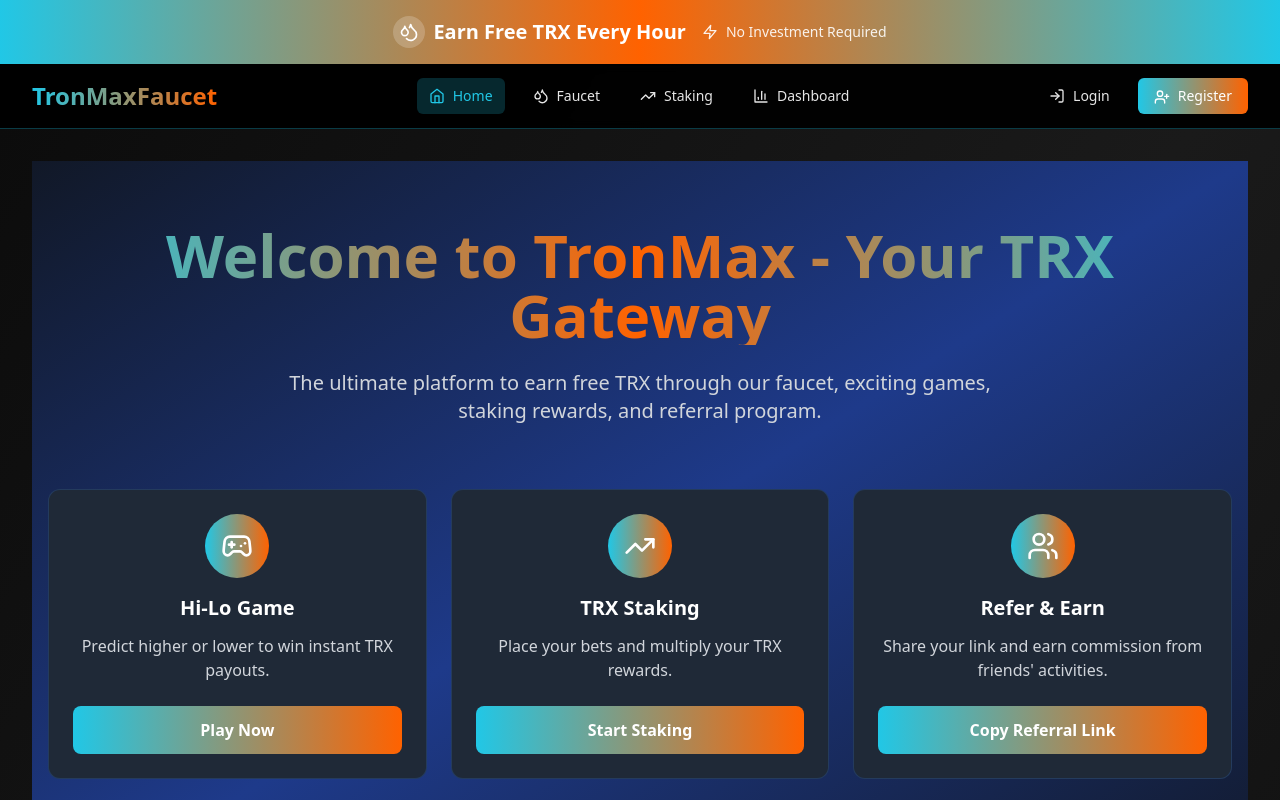
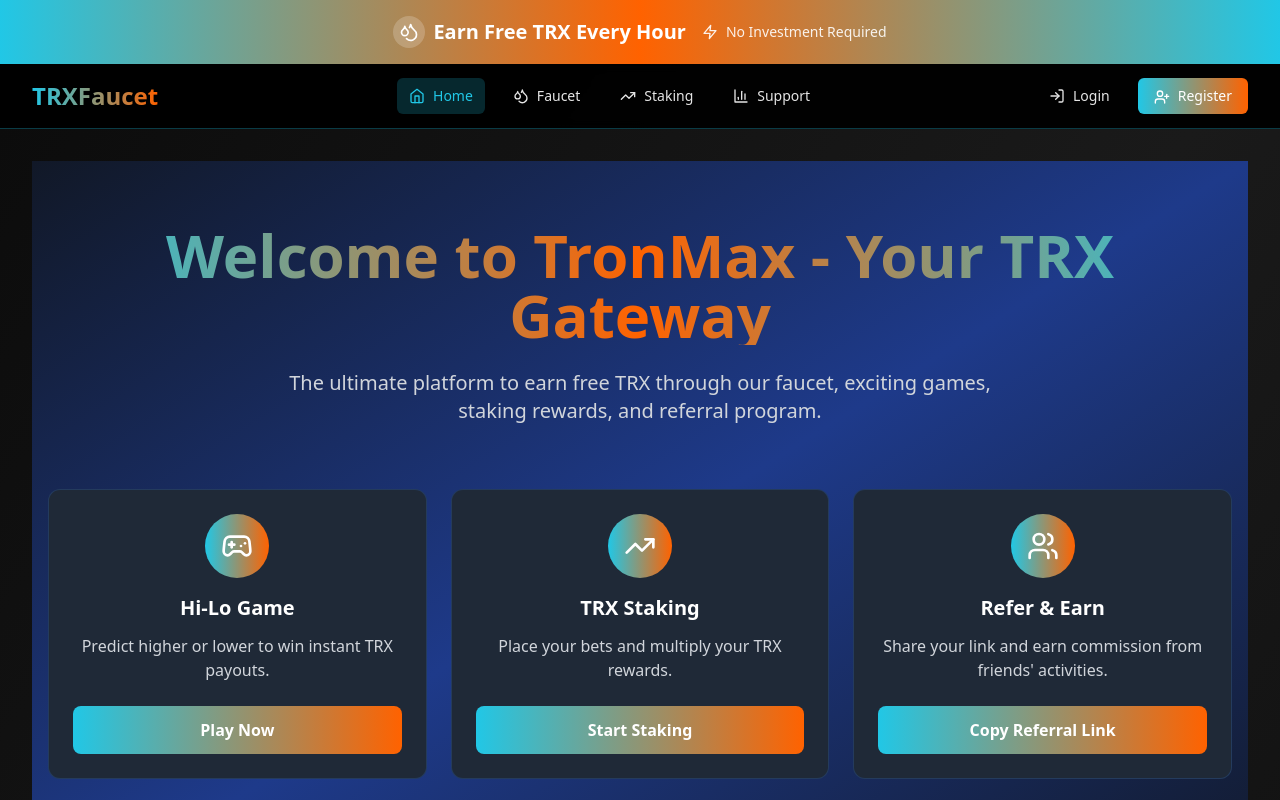
Before and after one commit to inwi72/tronmax-b1, a React (Vite) app: page / in a window 1280 px wide. Shown: the top 800 px of the page. Built offline with nearby package versions, Linux system fonts and the light colour scheme.

Commit message:
Update Navigation.tsx

```diff
--- a/src/components/Navigation.tsx
+++ b/src/components/Navigation.tsx
@@ -24,7 +24,7 @@ export default function Navigation({
     { id: 'home', label: 'Home', icon: Home },
     { id: 'faucet', label: 'Faucet', icon: Droplets },
     { id: 'staking', label: 'Staking', icon: TrendingUp },
-    { id: 'dashboard', label: 'Dashboard', icon: BarChart3 },
+    { id: 'support', label: 'Support', icon: BarChart3 },
   ];
 
   return (
@@ -34,7 +34,7 @@ export default function Navigation({
           <div className="flex items-center">
             <div className="flex-shrink-0">
               <h1 className="text-2xl font-bold bg-gradient-to-r from-[#21C7E6] to-[#FF6200] bg-clip-text text-transparent">
-                TronMaxFaucet
+                TRXFaucet
               </h1>
             </div>
           </div>
```
